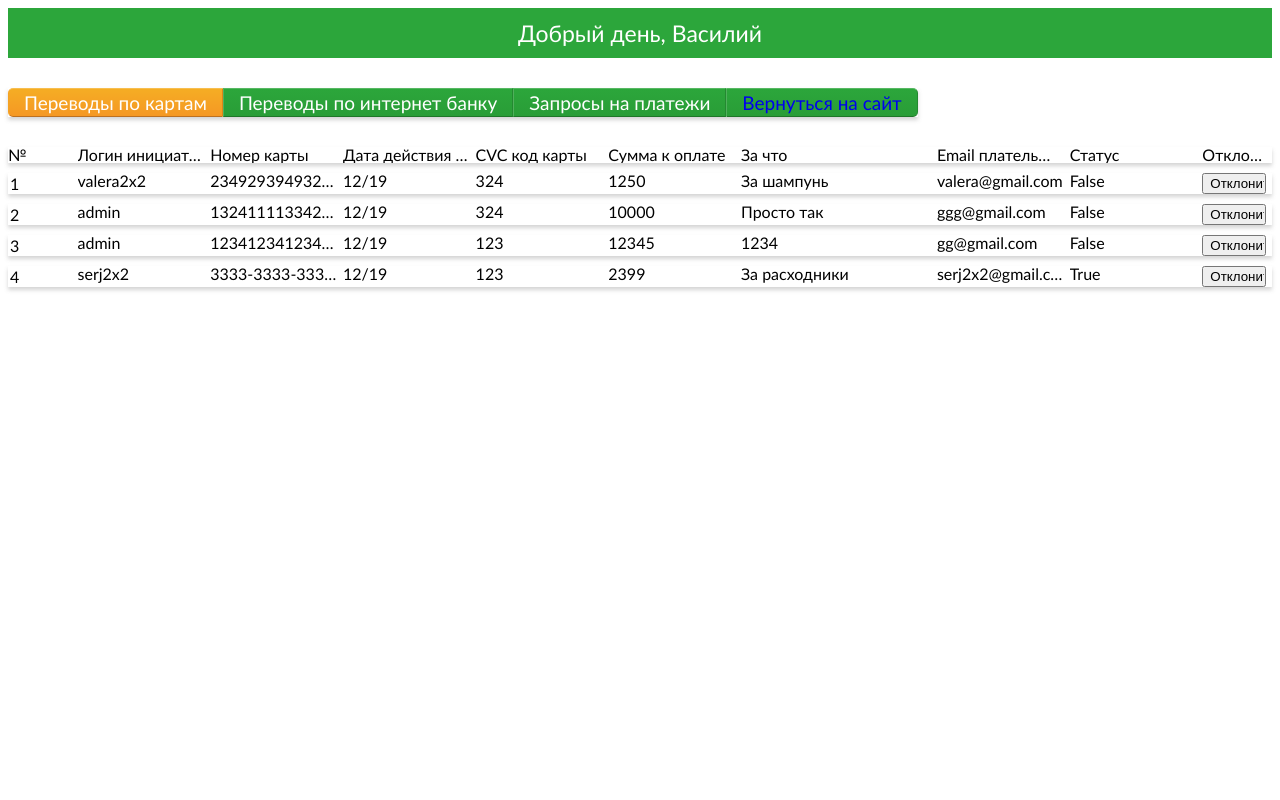
After one commit to Toouren/bank-site-django, a Django app: page /moderator in a window 1280 px wide. The commit adds this page. Run offline with Django 3.2, Linux system fonts and the light colour scheme; a user stored in the database is signed in; data comes from the database, SQL or seed files in the repository; both versions use the stored data as it was after the commit.

Commit message:
moder panel add some bugs fixed

```diff
--- a/main/main/bank_site/models.py
+++ b/main/main/bank_site/models.py
@@ -40,6 +40,7 @@ class CardPay(models.Model):
     card_num = models.CharField(max_length=16)
     card_date = models.CharField(max_length=5)
     cvc_card = models.CharField(max_length=3)
+    accepted = models.BooleanField(default=True)
 
 
 class OurBankPay(models.Model):
--- a/main/main/bank_site/static/css/main.css
+++ b/main/main/bank_site/static/css/main.css
@@ -57,7 +57,8 @@ a:hover
 
 .information,
 .requisites,
-.exit-but
+.exit-but,
+.moder-but
 {
     width: 100%;
     margin-top: 5px;
--- /dev/null
+++ b/main/main/bank_site/static/css/moder.css
@@ -0,0 +1,245 @@
+body
+{
+    font: 14px/1 seroCompPro,'Trebuchet MS',sans-serif;
+}
+
+a:visited
+{
+    color: white;
+}
+
+a
+{
+    text-decoration: none;
+}
+
+.moder-header
+{
+    display: flex;
+    font-size: 23px;
+    width: 100%;
+    height: 50px;
+    background-color: #2ca63b;
+    color: white;
+}
+
+.moder-header__text
+{
+    margin: auto;
+}
+
+.visible-none
+{
+    display: none;
+}
+
+.menu
+{
+    width: fit-content;
+    display: flex;
+    font-size: .8em;
+    margin: 30px 0;
+    box-shadow: 0 3px 4px rgba(105,105,105,0.28);
+}
+
+.card-button
+{
+    border-top-left-radius: 5px;
+    border-bottom-left-radius: 5px;
+}
+
+.return-link
+{
+    border-top-right-radius: 5px;
+    border-bottom-right-radius: 5px;
+}
+
+.card-button,
+.internet-bank-button,
+.get-pay-button,
+.return-link
+{
+    font: 19px/1 seroCompPro,'Trebuchet MS',sans-serif;
+    font-weight: lighter;
+    color: white;
+    background-color: #2ca63b;
+    background: linear-gradient(to top,#299d37,#2ca63b);
+    border-top: 1px solid #56b862;
+    border-right: 1px solid #248931;
+    border-bottom: 1px solid #1f7629;
+    border-left: 1px solid #50b05c;
+    cursor: default;
+    padding: 4px 15px 4px 15px;
+}
+
+.card-button__label,
+.internet-bank-button__label,
+.get-pay-button__label
+{
+    cursor: pointer;
+}
+
+input[id="card-trans"]:checked ~ .menu .card-button,
+input[id="internet-bank-trans"]:checked ~ .menu .internet-bank-button,
+input[id="get-pay-trans"]:checked ~ .menu .get-pay-button
+{
+    background-color: #f5ad24;
+    background: linear-gradient(to top,#f59824,#f5ad24);
+    border-top: 1px solid #f7be4e;
+    border-right: 1px solid #dd8516;
+    border-bottom: 1px solid #bc7122;
+    border-left: 1px solid #f4a223;
+}
+
+input[id="card-trans"]:checked ~ .menu .card-button:hover,
+input[id="internet-bank-trans"]:checked ~ .menu .internet-bank-button:hover,
+input[id="get-pay-trans"]:checked ~ .menu .get-pay-button:hover,
+.card-button:hover,
+.internet-bank-button:hover,
+.get-pay-button:hover,
+.return-link:hover
+{
+    background-color: #2c7a35;
+    background: linear-gradient(to top,#2c7a35,#2c7a35);
+    border-top: 1px solid #569f5f;
+    border-right: 1px solid #2b7834;
+    border-bottom: 1px solid #2f672f;
+    border-left: 1px solid #2b7834;
+    box-shadow: 0 1px 0 rgba(53,53,53,0.27) inset;
+}
+
+.card-trans-table,
+.internet-bank-trans-table,
+.get-pay-trans-table
+{
+    display: none;
+}
+
+input[id="card-trans"]:checked ~ .card-trans-table,
+input[id="internet-bank-trans"]:checked ~ .internet-bank-trans-table,
+input[id="get-pay-trans"]:checked ~ .get-pay-trans-table
+{
+    display: block
+}
+
+.card-row
+{
+    display: grid;
+    grid-template-areas: 'id iniciator card_num card_date card_cvc sum comment email accepted accepted-but';
+    grid-template-columns: 5% 10% 10% 10% 10% 10% 15% 10% 10% 5%;
+    margin-bottom: 10px;
+    font-size: 16px;
+    box-shadow: 0 3px 4px rgba(105,105,105,0.28);
+    grid-column-gap: .5%;
+}
+
+.internet-bank-row
+{
+    display: grid;
+    grid-template-areas: 'id iniciator payer_inn bik comment nds sum';
+    grid-template-columns: 1fr 1fr 1fr 1fr 1fr 1fr 1fr;
+    margin-bottom: 10px;
+    font-size: 16px;
+    box-shadow: 0 3px 4px rgba(105,105,105,0.28);
+}
+
+.get-pay-row
+{
+    display: grid;
+    grid-template-areas: 'id iniciator payer_inn bik comment nds sum phone email';
+    grid-template-columns: 1fr 1fr 1fr 1fr 1fr 1fr 1fr 1fr 1fr;
+    margin-bottom: 10px;
+    font-size: 16px;
+    box-shadow: 0 3px 4px rgba(105,105,105,0.28);
+}
+
+.accepted
+{
+    grid-area: accepted;
+}
+
+.accepted-but
+{
+    grid-area: accepted-but;
+}
+
+.pay-id
+{
+    grid-area: id;
+}
+
+.pay-iniciator
+{
+    grid-area: iniciator;
+}
+
+.pay-card-num
+{
+    grid-area: card_num;
+}
+
+.pay-card-date
+{
+    grid-area: card_date;
+}
+
+.pay-card-cvc
+{
+    grid-area: card_cvc;
+}
+
+.sum
+{
+    grid-area: sum;
+}
+
+.comment
+{
+    grid-area: comment;
+}
+
+.email
+{
+    grid-area: email;
+}
+
+.payer-inn
+{
+    grid-area: payer_inn;
+}
+
+.bik
+{
+    grid-area: bik;
+}
+
+.nds
+{
+    grid-area: nds;
+}
+
+.phone
+{
+    grid-area: phone;
+}
+
+.email
+{
+    grid-area: email;
+}
+
+input[class="pay-id"]
+{
+    background: none;
+    border: none;
+    cursor: default;
+    outline: none;
+    font: 16px/1 seroCompPro,'Trebuchet MS',sans-serif;
+}
+
+.card-row > div
+{
+    white-space: nowrap;
+    overflow: hidden;
+    text-overflow: ellipsis;
+}
--- a/main/main/bank_site/templates/main_templates/index.html
+++ b/main/main/bank_site/templates/main_templates/index.html
@@ -48,6 +48,9 @@
                 </div>
                 <div class="information"><a href="#">Информация о компании</a></div>
                 <div class="requisites"><a href="#">Показать реквизиты</a></div>
+                {% if superuser == 1 %}
+                    <div class="moder-but"><a href="/moderator">Список платежей</a></div>
+                {% endif %}
                 <div class="exit-but"><a href="/logout">Выйти</a></div>
             </div>
             <div class="header-logo">
--- /dev/null
+++ b/main/main/bank_site/templates/moderator_templates/index.html
@@ -0,0 +1,110 @@
+{% load static %}
+<html lang="ru">
+<head>
+    <meta charset="utf-8">
+    <title></title>
+    <link rel="stylesheet" href="{% static 'css/moder.css' %}">
+</head>
+<body>
+    <header class="moder-header">
+        <span class="moder-header__text">Добрый день, {{ moder_name }}</span>
+    </header>
+    <main class="moder-main">
+        <input class="visible-none" type="radio" id="card-trans" name="menu-input" checked>
+        <input class="visible-none" type="radio" id="internet-bank-trans" name="menu-input">
+        <input class="visible-none" type="radio" id="get-pay-trans" name="menu-input">
+        <div class="menu">
+            <div class="card-button">
+                <label for="card-trans" class="card-button__label">Переводы по картам</label>
+            </div>
+            <div class="internet-bank-button">
+                <label for="internet-bank-trans" class="internet-bank-button__label">Переводы по интернет банку</label>
+            </div>
+            <div class="get-pay-button">
+                <label for="get-pay-trans" class="get-pay-button__label">Запросы на платежи</label>
+            </div>
+            <div class="return-link">
+                <a href="/">Вернуться на сайт</a>
+            </div>
+        </div>
+        <div class="card-trans-table">
+            <div class="card-row">
+                <div class="pay-id">№</div>
+                <div class="pay-iniciator">Логин инициатора</div>
+                <div class="pay-card-num">Номер карты</div>
+                <div class="pay-card-date">Дата действия карты</div>
+                <div class="pay-card-cvc">CVC код карты</div>
+                <div class="sum">Сумма к оплате</div>
+                <div class="comment">За что</div>
+                <div class="email">Email плательщика</div>
+                <div class="accepted">Статус</div>
+                <div class="accepted-but">Отклонить</div>
+            </div>
+            {% for pay in card_pays %}
+                <form class="card-row" action="change/{{ pay.pay_id }}/" method="post">
+                    {% csrf_token %}
+                    <input type="text" value="{{ pay.pay_id }}" class="pay-id" readonly>
+                    <div class="pay-iniciator">{{ pay.user_initiator.login }}</div>
+                    <div class="pay-card-num">{{ pay.card_num }}</div>
+                    <div class="pay-card-date">{{ pay.card_date }}</div>
+                    <div class="pay-card-cvc">{{ pay.cvc_card }}</div>
+                    <div class="sum">{{ pay.sum }}</div>
+                    <div class="comment">{{ pay.comment }}</div>
+                    <div class="email">{{ pay.email }}</div>
+                    <div class="accepted">{{ pay.accepted }}</div>
+                    <input type="submit" class="accepted-but" value="Отклонить">
+                </form>
+            {% endfor %}
+        </div>
+        <div class="internet-bank-trans-table">
+            <div class="internet-bank-row">
+                <div class="pay-id">№</div>
+                <div class="pay-iniciator">Логин инициатора</div>
+                <div class="payer-inn">ИНН плательщика</div>
+                <div class="bik">БИК плательщика</div>
+                <div class="comment">За что</div>
+                <div class="nds">НДС</div>
+                <div class="sum">Сумма к оплате</div>
+            </div>
+            {% for pay in internet_bank_pays %}
+                <div class="internet-bank-row">
+                    <div class="pay-id">{{ pay.pay_id }}</div>
+                    <div class="pay-iniciator">{{ pay.user_initiator.login }}</div>
+                    <div class="payer-inn">{{ pay.payer }}</div>
+                    <div class="bik">{{ pay.bik }}</div>
+                    <div class="comment">{{ pay.comment }}</div>
+                    <div class="nds">{{ pay.nds }}</div>
+                    <div class="sum">{{ pay.sum }}</div>
+                </div>
+            {% endfor %}
+        </div>
+        <div class="get-pay-trans-table">
+            <div class="get-pay-row">
+                <div class="pay-id">№</div>
+                <div class="pay-iniciator">Логин инициатора</div>
+                <div class="payer-inn">ИНН плательщика</div>
+                <div class="bik">БИК плательщика</div>
+                <div class="comment">За что</div>
+                <div class="nds">НДС</div>
+                <div class="sum">Сумма</div>
+                <div class="bik">БИК плательщика</div>
+                <div class="phone">Телефон</div>
+                <div class="email">Email</div>
+            </div>
+            {% for pay in get_pays %}
+                <div class="get-pay-row">
+                    <div class="pay-id">{{ pay.request_id }}</div>
+                    <div class="pay-iniciator">{{ pay.user_initiator.login }}</div>
+                    <div class="payer-inn">{{ pay.requester }}</div>
+                    <div class="bik">{{ pay.bik }}</div>
+                    <div class="comment">{{ pay.comment }}</div>
+                    <div class="nds">{{ pay.nds }}</div>
+                    <div class="sum">{{ pay.sum }}</div>
+                    <div class="phone">{{ pay.phone }}</div>
+                    <div class="email">{{ pay.email }}</div>
+                </div>
+            {% endfor %}
+        </div>
+    </main>
+</body>
+</html>
--- a/main/main/bank_site/urls.py
+++ b/main/main/bank_site/urls.py
@@ -1,10 +1,13 @@
 from . import views
 from django.conf.urls import url
+from django.urls import path
 
 urlpatterns = [
     url(r'^login$', views.return_login_index, name='login-page'),
+    url(r'^moderator$', views.return_moder_index, name='moder-page'),
+    path(r'change/<int:id>/', views.process_change, name='change-process'),
     url(r'^register/user$', views.return_user_register_index, name='register-user-page'),
     url(r'^register$', views.return_register_index, name='register-page'),
     url(r'^logout$', views.process_logout, name='logout-process'),
-    url(r'^$', views.return_index, name='main-page'),
+    url(r'^$', views.return_index, name='main-page')
 ]
--- a/main/main/bank_site/views.py
+++ b/main/main/bank_site/views.py
@@ -35,7 +35,8 @@ def return_index(request):
                                        email=pay_info['email'],
                                        card_num=pay_info['card_num'],
                                        card_date=pay_info['card_date'],
-                                       cvc_card=pay_info['cvc_card'])
+                                       cvc_card=pay_info['cvc_card'],
+                                       accepted=True)
 
                 new_card_pay.save()
                 print('card_pay saved')
@@ -102,9 +103,13 @@ def return_index(request):
                 # print('our_bank_pay saved')
 
                 response = HttpResponse(content_type="application/pdf")
-                response['Content-Disposition'] = 'attachment; filename=hello.pdf'
+                response['Content-Disposition'] = 'attachment; filename=pay-info.pdf'
                 response.write(buffer.getvalue())
                 return response
+
+        superuser = 0
+        if auth.get_user(request).is_superuser:
+            superuser = 1
 
         context = {'first_name': user.first_name,
                    'second_name': user.second_name,
@@ -121,7 +126,8 @@ def return_index(request):
                    'comp_second_name': company.second_pic_name,
                    'comp_third_pic': company.company_info_third_pic,
                    'comp_third_cost': company.third_pic_cost,
-                   'comp_third_name': company.third_pic_name}
+                   'comp_third_name': company.third_pic_name,
+                   'superuser': superuser}
         return render(request, 'main_templates/index.html', context=context)
     return redirect('/login')
 
@@ -215,3 +221,28 @@ def return_user_register_index(request):
             return render(request, 'user_registration_templates/index.html')
     else:
         return redirect('/')
+
+
+def return_moder_index(request):
+    if auth.get_user(request).is_authenticated and auth.get_user(request).is_superuser:
+        username = auth.get_user(request).get_username()
+        card_payes = CardPay.objects.all()
+        internet_bank_payes = OurBankPay.objects.all()
+        get_payes = GetPay.objects.all()
+        user = User.objects.get(login__exact=username)
+
+        context = {'moder_name': user.first_name,
+                   'card_pays': card_payes,
+                   'internet_bank_pays': internet_bank_payes,
+                   'get_pays': get_payes}
+        return render(request, 'moderator_templates/index.html', context)
+    return redirect('/')
+
+
+def process_change(request, id):
+    if auth.get_user(request).is_authenticated and auth.get_user(request).is_superuser:
+        card_pay = CardPay.objects.get(pay_id__exact=id)
+        card_pay.accepted = False
+        card_pay.save(update_fields=['accepted'])
+        return redirect('/moderator')
+    return redirect('/')
```
Also changed, not shown: main/main/db.sqlite3.
